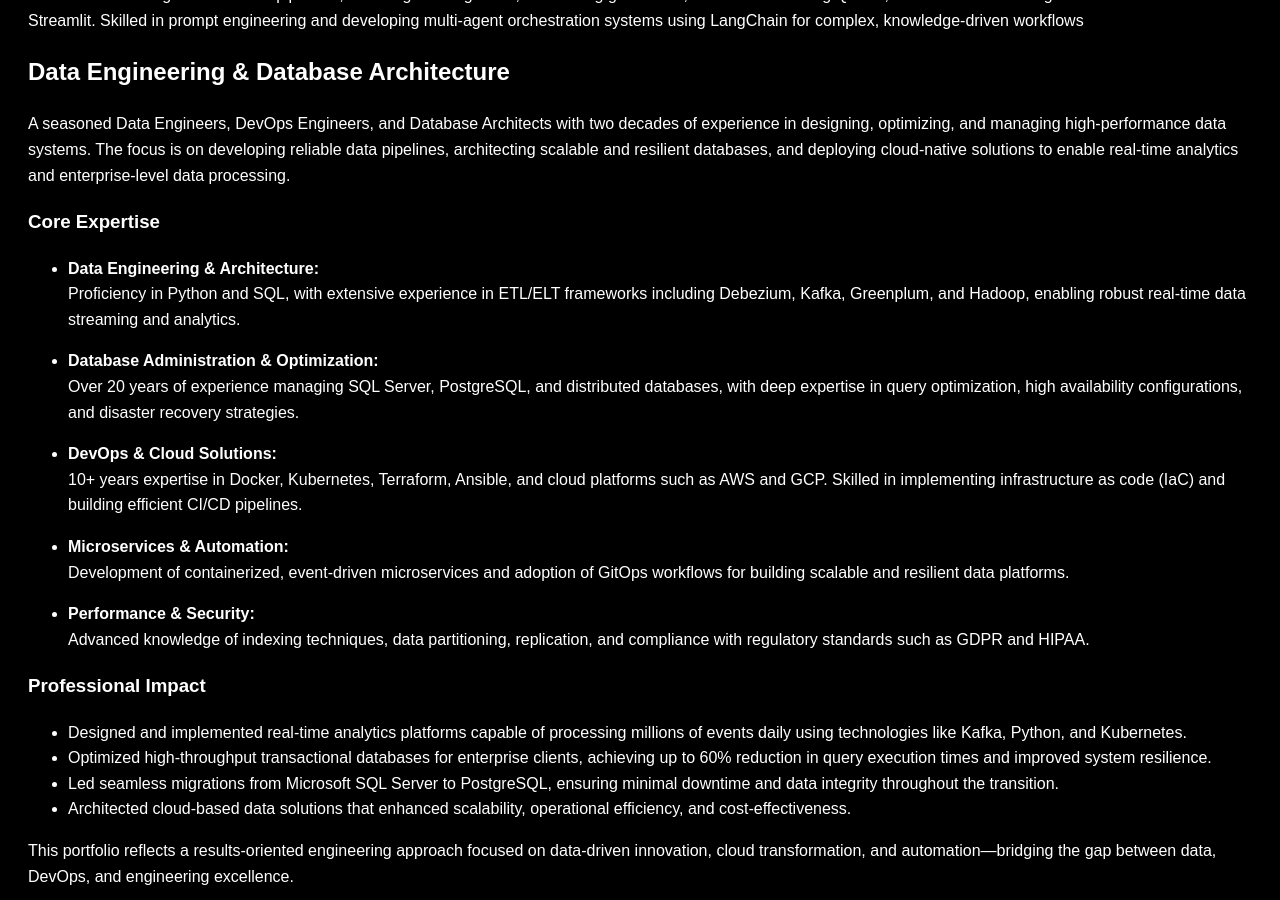
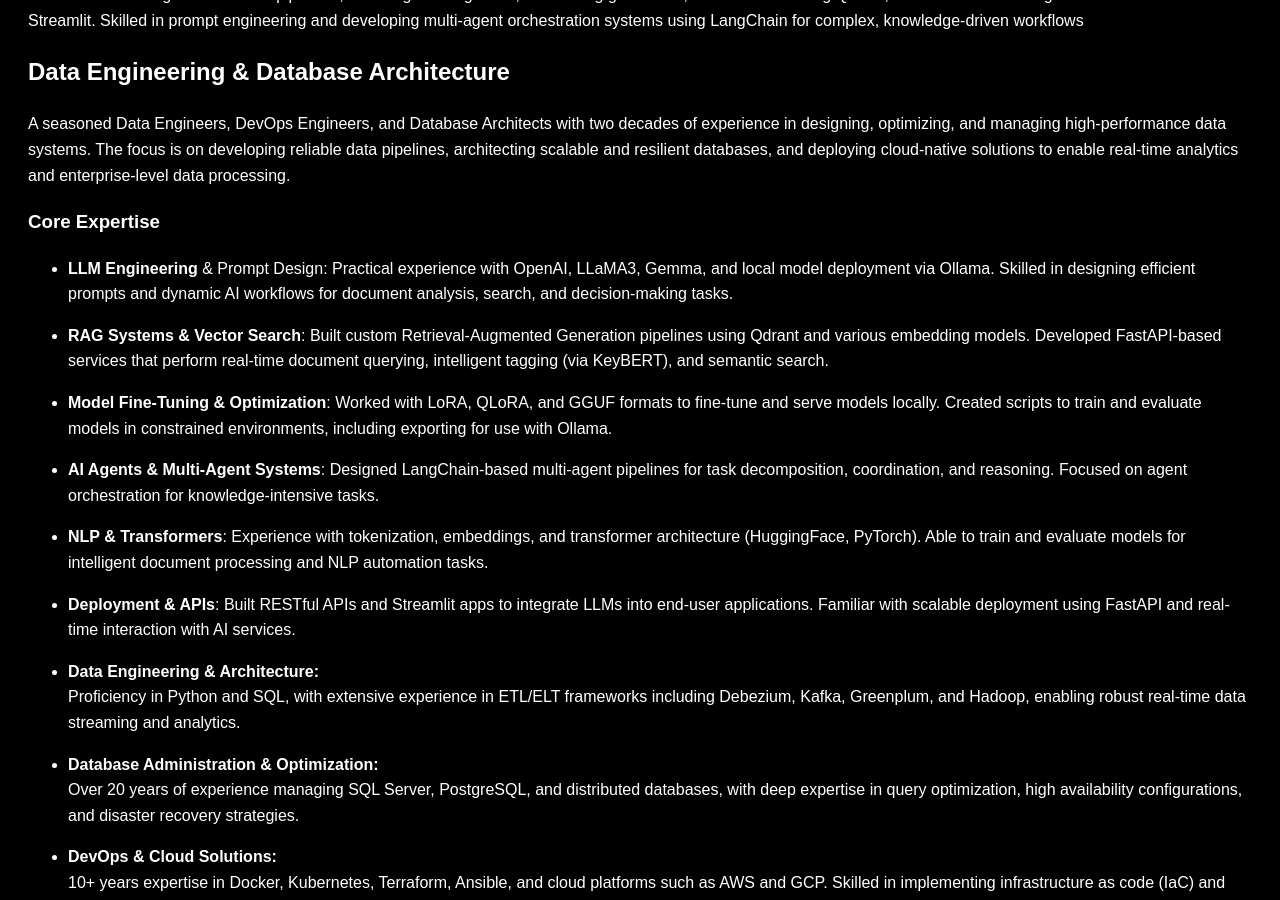
Before and after one commit to floyd011/datameshsync, a Jekyll site: the page built from index.md, in a window 1280 px wide and 900 px high, scrolled down 311 px. Built offline with Jekyll 4.4.1, drawn with Linux system fonts in a browser that asks for light colours.

Commit message:
Update index.md

```diff
--- a/index.md
+++ b/index.md
@@ -17,6 +17,18 @@
 A seasoned Data Engineers, DevOps Engineers, and Database Architects with two decades of experience in designing, optimizing, and managing high-performance data systems. The focus is on developing reliable data pipelines, architecting scalable and resilient databases, and deploying cloud-native solutions to enable real-time analytics and enterprise-level data processing.
 
 ### Core Expertise
+
+-	**LLM Engineering** & Prompt Design: Practical experience with OpenAI, LLaMA3, Gemma, and local model deployment via Ollama. Skilled in designing efficient prompts and dynamic AI workflows for document analysis, search, and decision-making tasks.
+
+-	**RAG Systems & Vector Search**: Built custom Retrieval-Augmented Generation pipelines using Qdrant and various embedding models. Developed FastAPI-based services that perform real-time document querying, intelligent tagging (via KeyBERT), and semantic search.
+
+-	**Model Fine-Tuning & Optimization**: Worked with LoRA, QLoRA, and GGUF formats to fine-tune and serve models locally. Created scripts to train and evaluate models in constrained environments, including exporting for use with Ollama.
+
+-	**AI Agents & Multi-Agent Systems**: Designed LangChain-based multi-agent pipelines for task decomposition, coordination, and reasoning. Focused on agent orchestration for knowledge-intensive tasks.
+
+- **NLP & Transformers**: Experience with tokenization, embeddings, and transformer architecture (HuggingFace, PyTorch). Able to train and evaluate models for intelligent document processing and NLP automation tasks.
+
+- **Deployment & APIs**: Built RESTful APIs and Streamlit apps to integrate LLMs into end-user applications. Familiar with scalable deployment using FastAPI and real-time interaction with AI services.
 
 - **Data Engineering & Architecture:**
   Proficiency in Python and SQL, with extensive experience in ETL/ELT frameworks including Debezium, Kafka, Greenplum, and Hadoop, enabling robust real-time data streaming and analytics.
```
